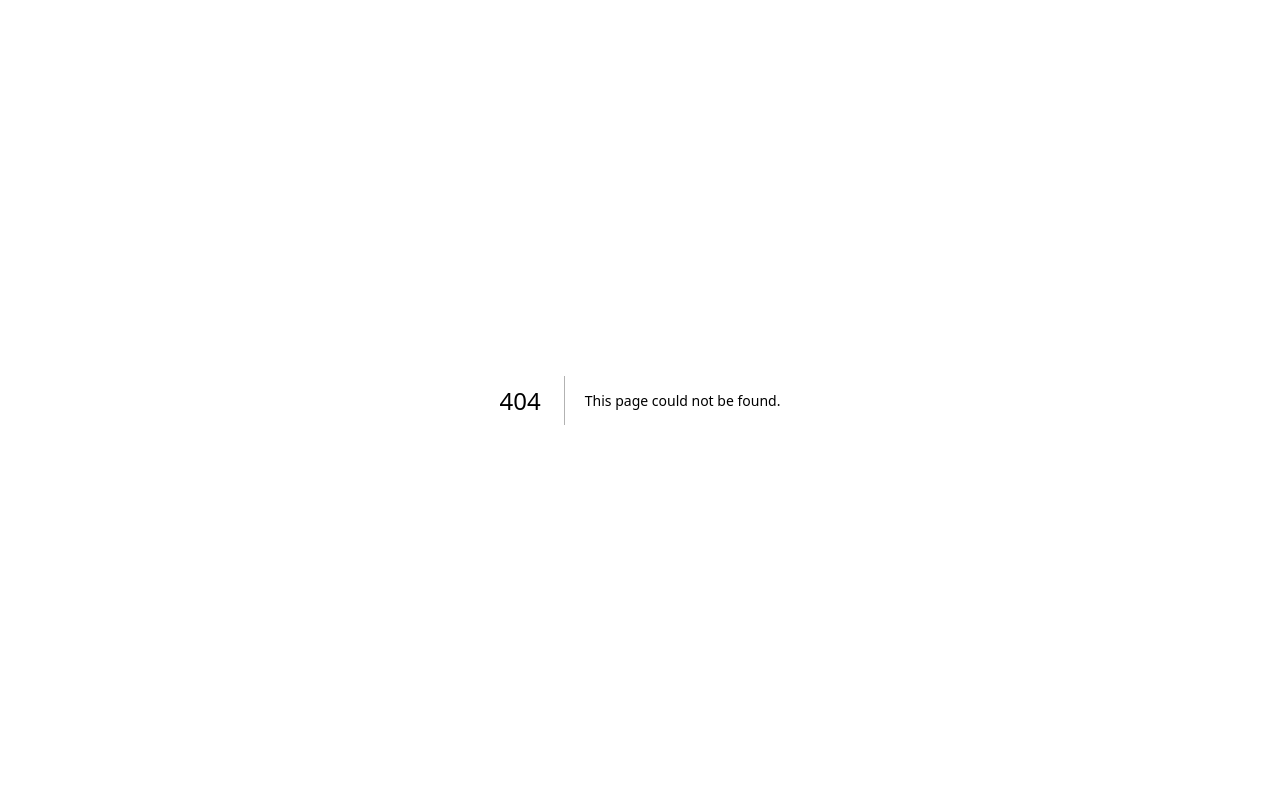
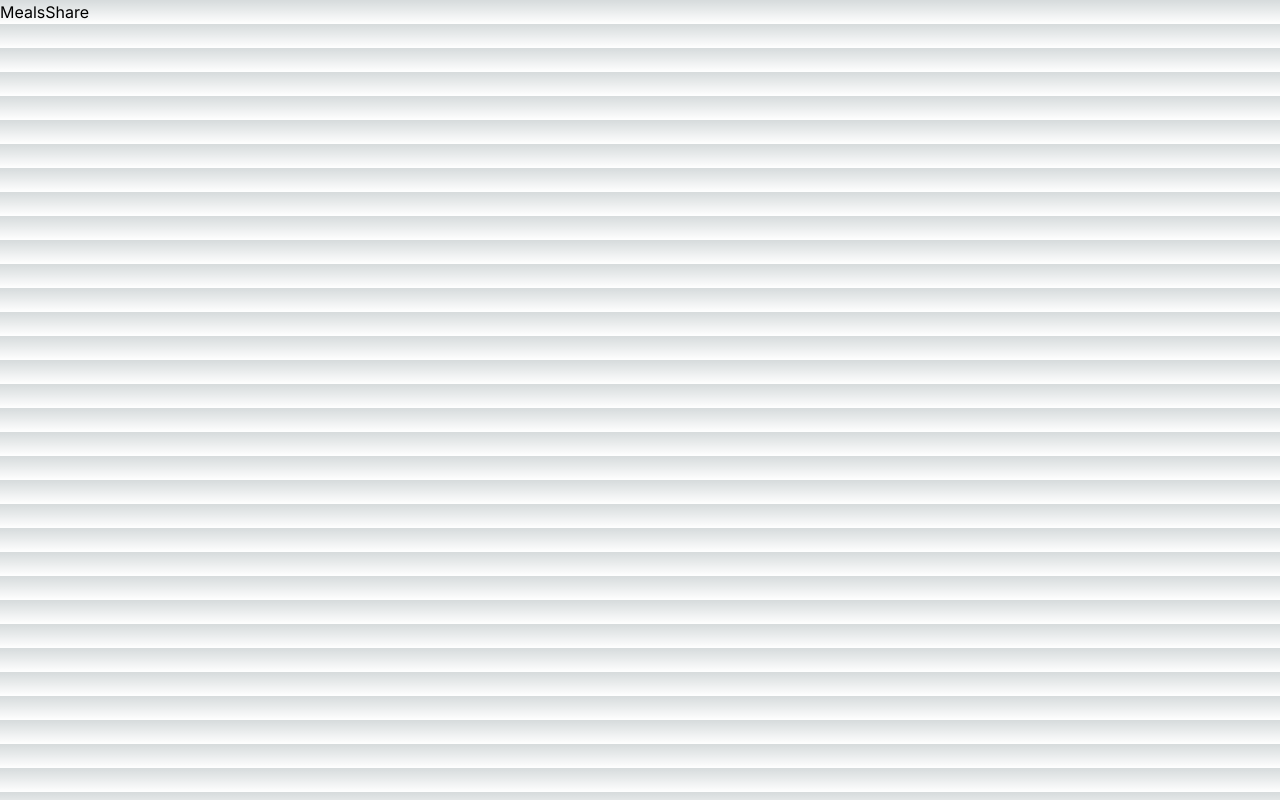
Before and after one commit to cshoon95/Foodies, a Next.js app: page /meals/share in a window 1280 px wide. Before the commit this address had no page. Built offline with nearby package versions, Linux system fonts and the light colour scheme.

Commit message:
[meals] 페이지 추가

```diff
--- /dev/null
+++ b/src/app/meals/[mealsSlug]/page.tsx
@@ -0,0 +1,7 @@
+export default function MealsSlugPage() {
+  return (
+    <main>
+      <h1>MealsSlug</h1>
+    </main>
+  )
+}
--- /dev/null
+++ b/src/app/meals/page.tsx
@@ -0,0 +1,7 @@
+export default function MealsPage() {
+  return (
+    <main>
+      <h1>Meals</h1>
+    </main>
+  )
+}
--- /dev/null
+++ b/src/app/meals/share/page.tsx
@@ -0,0 +1,7 @@
+export default function MealsSharePage() {
+  return (
+    <main>
+      <h1>MealsShare</h1>
+    </main>
+  )
+}
```
